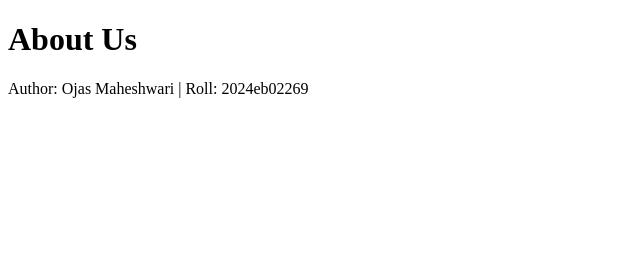
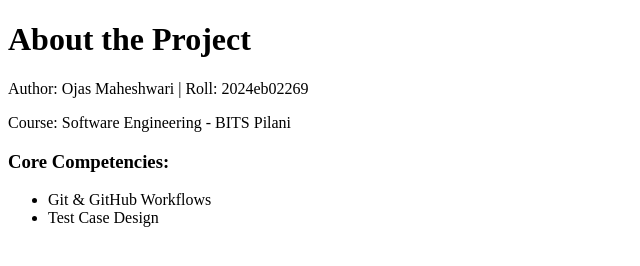
Before and after one commit to ojasmaheshwari/bits-software-git-workflow, a plain HTML site: page about.html in a window 1280 px wide. Shown: the whole page, without its empty margins (0-640 px from the left). Drawn offline with Linux system fonts and the light colour scheme.

Commit message:
Enhance about.html: Add team competencies on feature branch

```diff
--- a/about.html
+++ b/about.html
@@ -5,7 +5,10 @@
     <title>About - BITS Software Engineering</title>
 </head>
 <body>
-    <h1>About Us</h1>
+    <h1>About the Project</h1>
     <p>Author: Ojas Maheshwari | Roll: 2024eb02269</p>
+    <p>Course: Software Engineering - BITS Pilani</p>
+    <h3>Core Competencies:</h3>
+    <ul><li>Git & GitHub Workflows</li><li>Test Case Design</li></ul>
 </body>
 </html>
```
